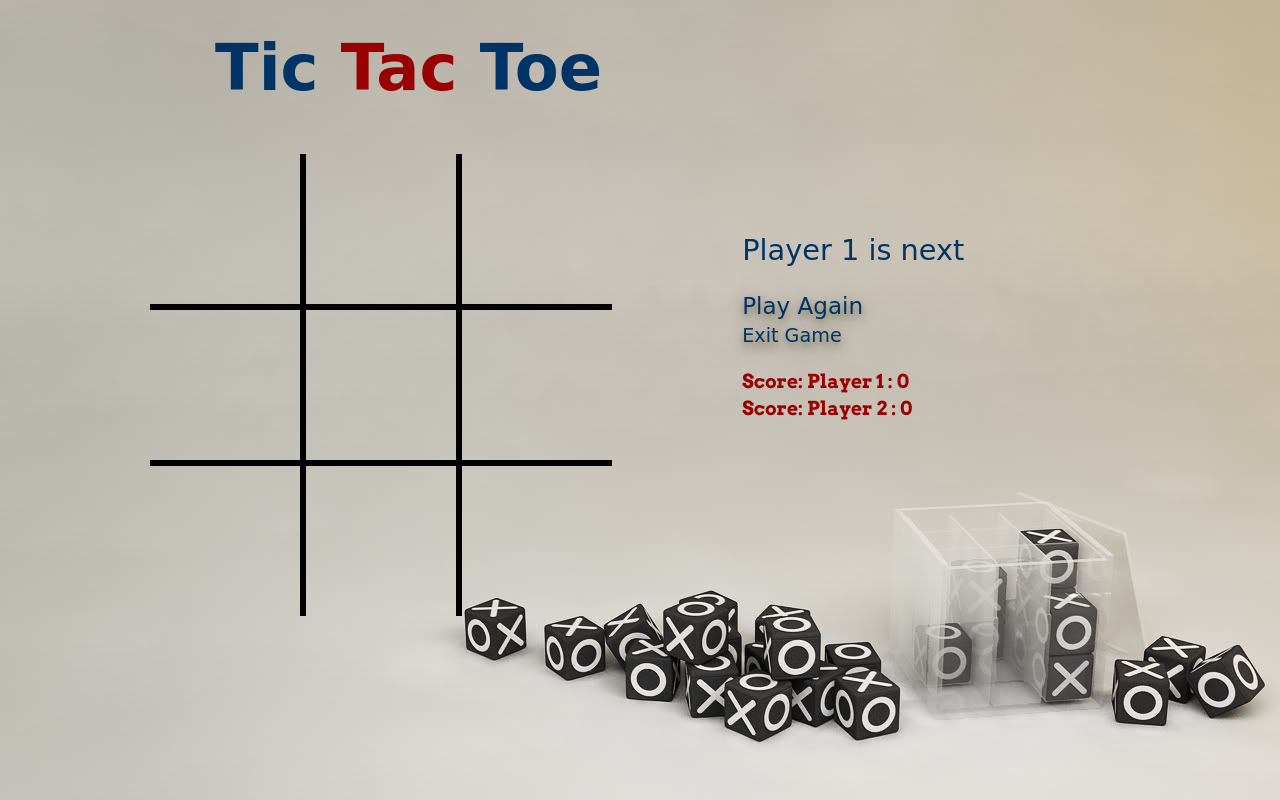
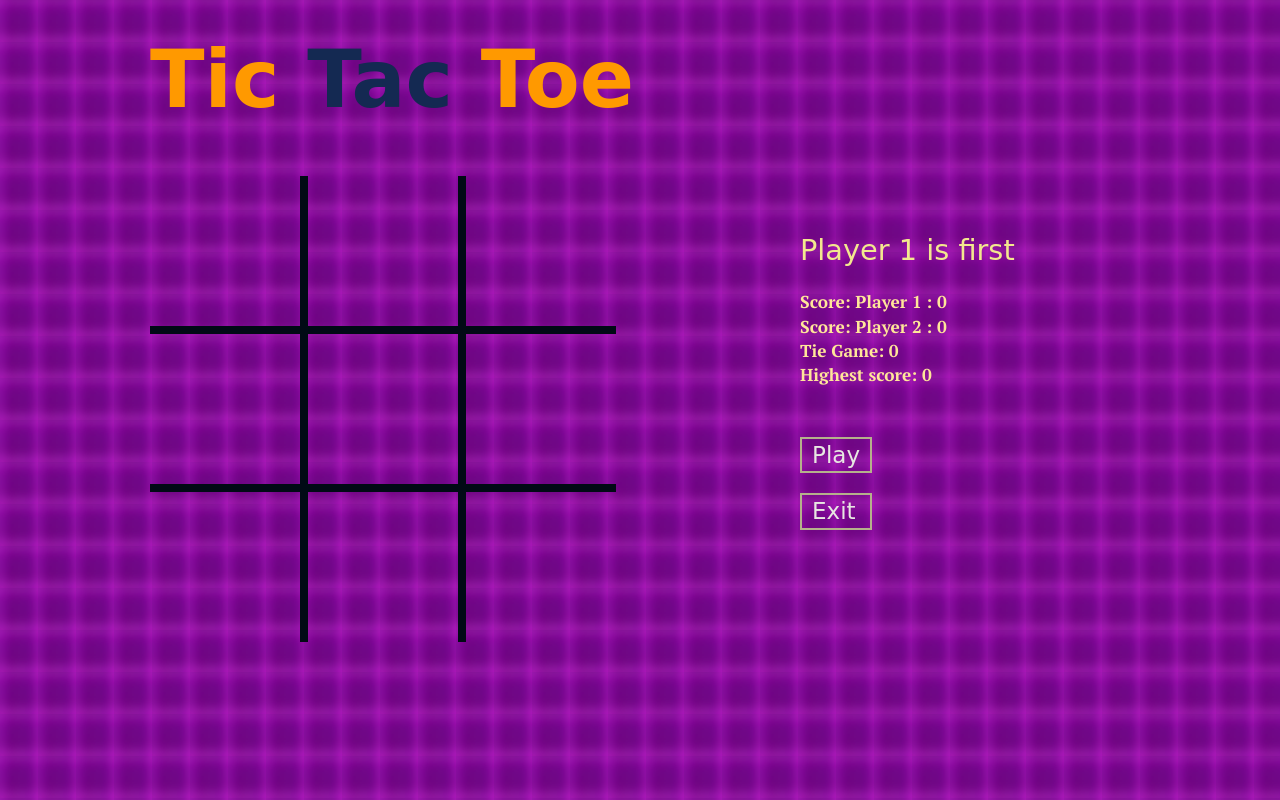
Before and after one commit to Priyanka-1412/Tic-Tac-Toe, a plain HTML site: page index.html in a window 1280 px wide. Both pictures are taken after a click on the button "Play". Drawn offline with nearby package versions, Linux system fonts and the light colour scheme; a web font is replaced by a local one.

Commit message:
new theme

```diff
--- a/css/style.css
+++ b/css/style.css
@@ -2,7 +2,7 @@
 @import url('https://fonts.googleapis.com/css2?family=Monoton&family=Rye&display=swap');
 @import url('https://fonts.googleapis.com/css2?family=Arvo:wght@700&family=Slabo+27px&display=swap');
 @import url('https://fonts.googleapis.com/css2?family=Arvo:wght@700&family=Slabo+27px&family=Train+One&display=swap');
-
+@import url('https://fonts.googleapis.com/css2?family=PT+Serif:wght@700&family=Playfair+Display:wght@400;600;700&display=swap');
 body {
   font-family: 'Lobster', cursive;
   margin: 0;
@@ -11,7 +11,7 @@ body {
   min-height: 100vh;
   box-sizing: border-box;
   -webkit-animation: pulse 0.5s infinite alternate;
-  background-image: url(' ../images/background2.jpg');
+  background-image: url(' ../images/bg.png');
 }
 
 .containerA {
@@ -42,7 +42,7 @@ body {
 .containerA h1 {
   color: #39CCCC;
   font-family: 'Rye', cursive;
-  font-size: 70px;
+  font-size: 60px;
 }
 
 ul li {
@@ -66,15 +66,14 @@ ul li {
 }
 
 .containerB h1 {
-  color: #003366;
+  color: #ff9900;
   font-family: 'Train One', cursive;
-  font-size: 4em;
-  margin-left: 65px;
+  font-size: 5em;
   margin-bottom: 40px;
 }
 
 span {
-  color: #990000;
+  color: #142952;
 }
 
 .containerB {
@@ -84,17 +83,19 @@ span {
 }
 
 .scoreboard {
-  position: relative;
+  position: absolute;
   margin-top: 230px;
-  margin-left: 140px;
+  margin-left: 650px;
   font-size: 1.2em;
 }
 
 #score1,
-#score2 {
-  font-size: 1em;
-  font-family: 'Arvo', serif;
-  color: #990000;
+#score2,
+#draw,
+#highestscore {
+  font-size: .9em;
+  font-family: 'PT Serif', serif;
+  color: #ffe699;
 }
 
 #score1 {
@@ -116,7 +117,7 @@ span {
   justify-content: center;
   font-size: 5em;
   font-weight: bold;
-  border: 3px solid black;
+  border: 4px solid #010a15;
   transition: 1s;
 }
 
@@ -138,13 +139,13 @@ span {
 
 .block:hover {
   cursor: pointer;
-  background: #BFC2D5;
+  background: #660f7596;
   color: white;
 }
 
 .gamestatus {
   font-size: 1.5em;
-  color: #003366;
+  color: #F3E88E		;
   font-family: 'Rye', cursive;
 }
 
@@ -156,59 +157,67 @@ span {
 .x::before {
   content: '×';
   font-size: 200px;
+  color: #7b8898;
 
 }
 
 .o::before {
   content: '○';
-  color: #F2EBD3;
+  color: #e02e45;
   font-size: 200px;
+  margin-bottom: 20px;
 }
 
 .won::before {
-  color: #BD022F;
+  color: #ffeb3b;
+  display: inline-block;
+  margin: 0 0.5rem;
+  animation: bounce;
+  animation-duration: 20s;
 }
 
 .player1win,
-.player2win {
-  width: 500px;
-  align-items: center;
-  justify-content: center;
-}
-
+.player2win,
 .tiegame {
-  width: 500px;
+  width: 600px;
   align-items: center;
   justify-content: center;
 }
 
 .reset {
-  color: #003366;
+  padding: 0 10px;
+  color: #e8e7e2;
   font-size: 1.2em;
-  text-shadow:0 4px 8px #7a7a52, 0 6px 16px #999;
   font-family: 'Rye', cursive;
-  margin-top: 20px;
+  margin-top: 50px;
+  border: 2px solid #b5b18b;
+  margin-right: 400px;
+  margin-bottom: 20px;
 }
 
 .reset:hover {
   padding: 0 10px;
   cursor: pointer;
-  color: #0077b3;
+  color: #BCC37A;
   font-family: 'Rye', cursive;
   box-shadow: 0 0 15px #e6f7ff;
+  margin-right: 400px;
+
 }
 
 .quit {
-  color: #003366;
-  font-size: 1.2  em;
+  padding: 0 10px;
+  color: #e8e7e2;
+  font-size: 1.2em;
   font-family: 'Rye', cursive;
-  text-shadow:0 4px 8px #7a7a52, 0 6px 16px #999;
+  border: 2px solid #b5b18b;
+  margin-right: 400px;
 }
 
 .quit:hover {
   padding: 0 10px;
   cursor: pointer;
-  color: #0077b3;
+  color: #BCC37A;
   box-shadow: 0 0 15px #e6f7ff;
   font-family: 'Rye', cursive;
 }
--- a/index.html
+++ b/index.html
@@ -7,13 +7,11 @@
   <title>Tic Tac Toe</title>
 </head>
 <body>
-
   <div class="containerA">
-
     <h1>Tic Tac Toe</h1>
     <ul>
-     <li>Player 1 Name: <input type="text" id = "player1"placeholder="Please enter your name"value="">
-     <li>Player 2 Name: <input type="text" id = "player2" placeholder="Please enter your name"value="">
+     <li>Player 1 Name: x<input type="text" id = "player1"placeholder="Please enter your name"value="">
+     <li>Player 2 Name: o<input type="text" id = "player2" placeholder="Please enter your name"value="">
     </ul>
     <button id="start">Play</button>
 
@@ -24,13 +22,11 @@
     <div class="logo2">
       <img src="images/logo.png">
     </div>
-
   </div>
 
   <div class="containerB">
-
     <div class="board">
-      <h1 >Tic <span>Tac</span> Toe</h1>
+      <h1>Tic <span>Tac</span> Toe</h1>
       <img class= "player1win" src="images/ezgif.com-gif-maker (3).gif">
       <img class= "player2win" src="images/ezgif.com-gif-maker (4).gif">
       <img class= "tiegame" src="images/tiegame.jpeg">
@@ -50,10 +46,12 @@
 
     <section class = scoreboard>
       <div class="gamestatus">Player 1 is next</div>
-      <div class="reset">Play Again</div>
-      <div class="quit">Exit Game</div>
       <div id="score1">Score: Player 1:</div>
       <div id="score2">Score: Player 2:</div>
+      <div id="draw">Tie Game:</div>
+      <div id="highestscore">Highest score:</div>
+      <div class="reset">Play</div>
+      <div class="quit">Exit</div>
     </section>
   </div>
 
--- a/js/project.js
+++ b/js/project.js
@@ -10,8 +10,11 @@ const gameDisplay = function () {
   xSymbol = $('#player1').val();
   oSymbol = $('#player2').val();
 
-if (xSymbol === '' || oSymbol === '') {
+  if (xSymbol === '') {
     xSymbol = 'Player 1';
+  };
+
+  if (oSymbol === '') {
     oSymbol = 'Player 2';
   };
 
@@ -21,6 +24,8 @@ if (xSymbol === '' || oSymbol === '') {
   $('.gamestatus').text(`${xSymbol} is first`); //set xSymbol as first Player
   $('#score1').text(`Score: ${xSymbol} : ${0}`);  //set scoreboard
   $('#score2').text(`Score: ${oSymbol} : ${0}`); //set scoreboard
+  $('#draw').text(`Tie Game: ${0}`);
+  $('#highestscore').text(`Highest score: ${0}`);
   resetGame();
 };
 
@@ -32,7 +37,8 @@ let gameIsOn = true;
 let player1IsNext = true;
 let scoreBoard1 = 0;
 let scoreBoard2 = 0;
-
+let drawGame = 0;
+let highestScore = 0
 //Hide the HTML elements
 $('.player1win').hide();
 $('.player2win').hide();
@@ -72,6 +78,19 @@ const gameWinner = function (symbol) {
     setTimeout(function() {
       $('.playarea').show(4000);
     }, 3000);
+  }
+
+  //conditions to check highest score
+  if (scoreBoard1 > scoreBoard2) {
+    highestScore = scoreBoard1;
+    $('#highestscore').text(`Highest score: ${highestScore} : ${xSymbol}`);
+  }
+  else if (scoreBoard2 > scoreBoard1) {
+    highestScore = scoreBoard2;
+    $('#highestscore').text(`Highest score: ${highestScore} : ${oSymbol}`);
+  }
+  else {
+    $('#highestscore').text(`Highest score: ${scoreBoard1}`);
   }
 };
 
@@ -138,10 +157,12 @@ const updateGameSatus = function () {
     cellBlocks[4].classList.add('won');
     cellBlocks[6].classList.add('won');
   }
-  //check for tie
+  //check for tie and add score to scoreboard
   else if (firstBlock && secondBlock && thirdBlock && fouthBlock && fifthBlock && sixthBlock && seventhBlock && eighthBlock && ninthBlock) {
     gameIsOn = false;
 
+    drawGame = drawGame + 1;
+    $('#draw').text(`Tie Game: ${drawGame}`);
     $('.gamestatus').text(`It's a tie game`);
     $('.gameFinish').get(0).play();
     $('.playarea').hide(1000);
@@ -152,7 +173,6 @@ const updateGameSatus = function () {
       $('.playarea').show(4000);
     }, 3000);
   }
-
   else {
     player1IsNext = !player1IsNext
     if (player1IsNext) {
@@ -167,7 +187,7 @@ const updateGameSatus = function () {
 //Reset game and set player 1 is always as first player
 const resetGame = function (event) {
   player1IsNext = true;
-  $('.gamestatus').text(`${xSymbol} is next`);
+  $('.gamestatus').text(`${xSymbol} is first`);
 
   for (let i = 0; i <cellBlocks.length; i++){
     cellBlocks[i].classList.remove('x');
@@ -185,7 +205,7 @@ const blockClick = function (event) {
   if (!gameIsOn || classList[1] === 'x' || classList[1] === 'o') {
     return false;
   };
-  // $('.tickSound').get(0).duration = 10;
+
   $('.tickSound').get(0).pause();
   $('.tickSound').get(0).currentTime = 0;
   $('.tickSound').get(0).play();
@@ -195,7 +215,6 @@ const blockClick = function (event) {
 
     updateGameSatus();
   }
-
   else {
     classList.add('o');
     updateGameSatus();
```
Lines whose indentation alone changed are shown as unchanged.
